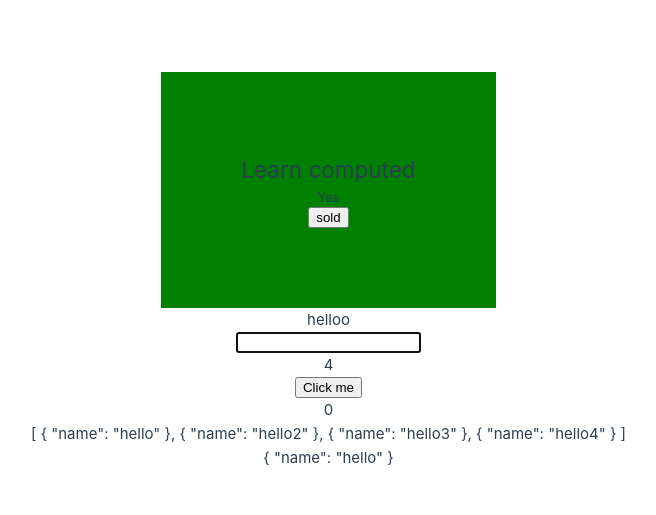
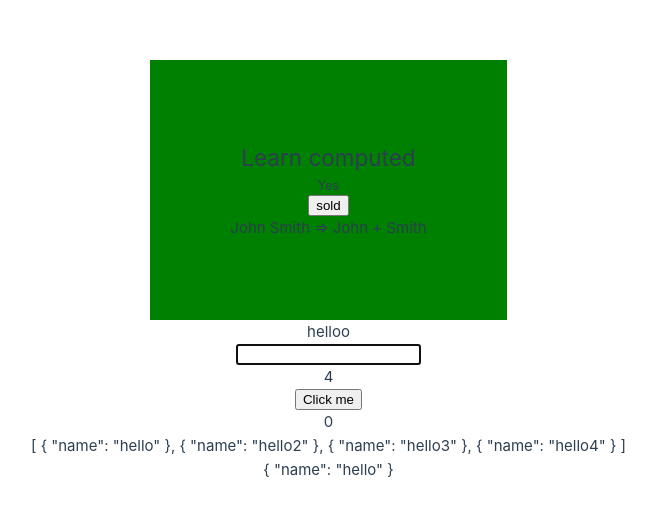
Before and after one commit to NidhitheCoder/learn-vue-js, a Vue app in the folder vuejs-2.7.0/: page / in a window 1280 px wide. Shown: the part 129-644 px from the top of the page, without its empty margins (14-670 px from the left). Built offline with nearby package versions, Linux system fonts and the light colour scheme.

Commit message:
writable computed proprty

```diff
--- a/vuejs-2.7.0/src/components/LearnComputed.vue
+++ b/vuejs-2.7.0/src/components/LearnComputed.vue
@@ -1,5 +1,5 @@
 <script setup lang="ts">
-import { computed, reactive } from 'vue';
+import { computed, reactive, ref } from 'vue';
 
 const authors = reactive({
     name: 'Jack',
@@ -14,7 +14,18 @@ const publishedBooksMessage = computed(() => authors.books.length ? 'Yes' : 'No'
 
 const soldAllBooks = () => {
     authors.books = [];
+    fullName.value = "Ricky Ponting";
 }
+
+
+// Writable computed property
+const firstName = ref("John");
+const lastName = ref("Smith");
+
+const fullName = computed({
+    get: () => `${firstName.value} ${lastName.value}`,
+    set(newValue) { [firstName.value, lastName.value] = newValue.split(' ') }
+})
 
 </script>
 
@@ -24,6 +35,7 @@ const soldAllBooks = () => {
         <!-- <p>{{ authors.books.length ? 'Yes' : 'No' }}</p> -->
         <h5>{{ publishedBooksMessage }}</h5>
         <button @click="soldAllBooks">sold</button>
+        <p>{{ fullName }} => {{ firstName }} + {{ lastName }}</p>
     </div>
 </template>
 
```
